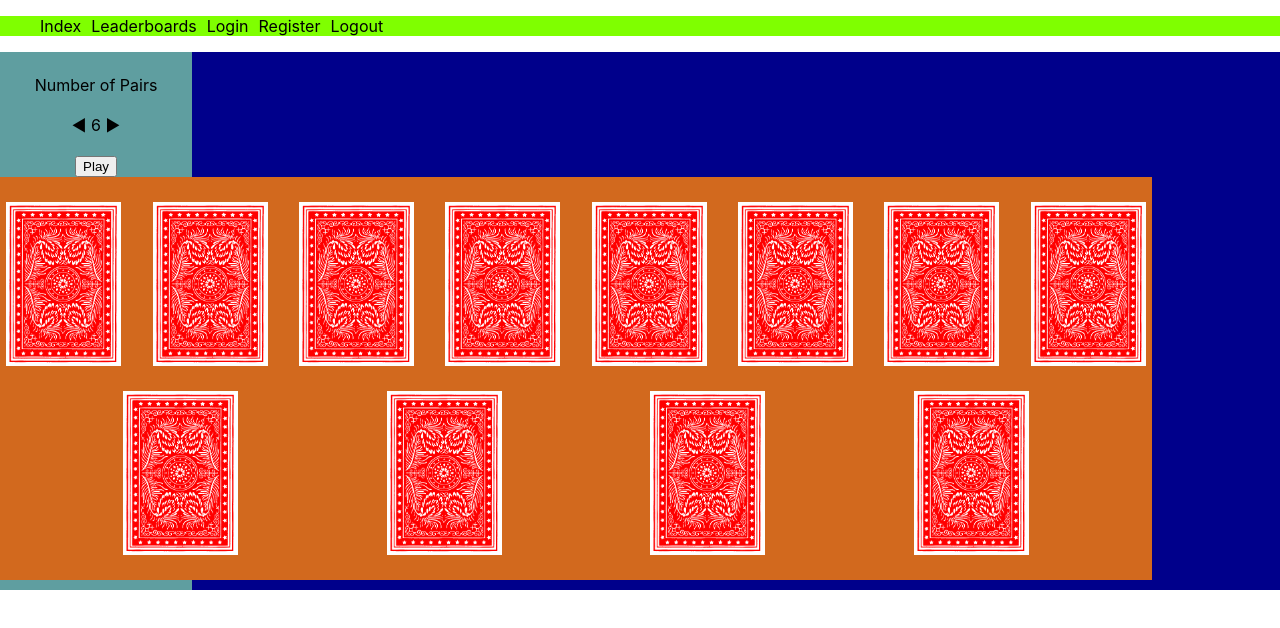
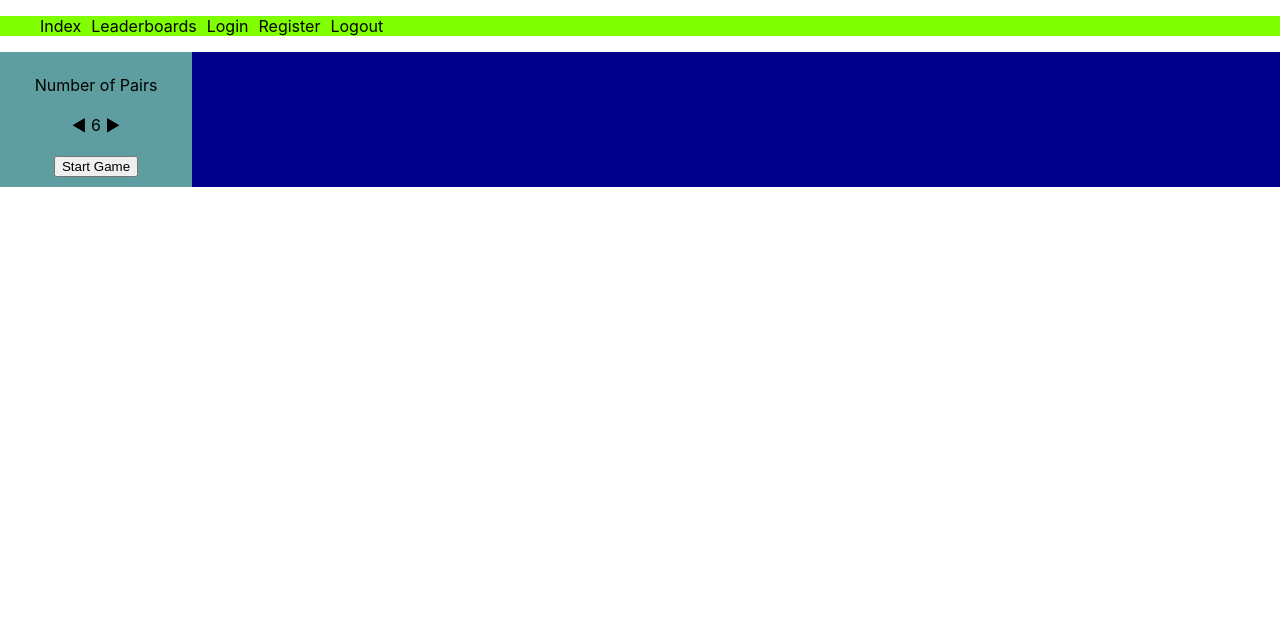
Before and after one commit to karim-pierre-zennoune/memory, a React (Create React App) app in the folder front/: page / in a window 1280 px wide. Shown: the top 628 px of the page. Built offline with nearby package versions, Linux system fonts and the light colour scheme.

Commit message:
working logic, TODO: scoring, CSS, everything backend

```diff
--- a/front/src/App.css
+++ b/front/src/App.css
@@ -1,42 +1,3 @@
-/* .App {
-  text-align: center;
-}
-
-.App-logo {
-  height: 40vmin;
-  pointer-events: none;
-}
-
-@media (prefers-reduced-motion: no-preference) {
-  .App-logo {
-    animation: App-logo-spin infinite 20s linear;
-  }
-}
-
-.App-header {
-  background-color: #282c34;
-  min-height: 100vh;
-  display: flex;
-  flex-direction: column;
-  align-items: center;
-  justify-content: center;
-  font-size: calc(10px + 2vmin);
-  color: white;
-}
-
-.App-link {
-  color: #61dafb;
-}
-
-@keyframes App-logo-spin {
-  from {
-    transform: rotate(0deg);
-  }
-  to {
-    transform: rotate(360deg);
-  }
-} */
-
 /* Navbar */
 
 .navbar {
@@ -113,3 +74,7 @@
   /* height: auto; */
   /* aspect-ratio: 2/1; */
 }
+
+.paired-fade {
+  opacity: 0.5;
+}
--- a/front/src/classes/Card.tsx
+++ b/front/src/classes/Card.tsx
@@ -1,6 +1,6 @@
 import Deck from "./Deck";
 
-enum CardState {
+export enum CardState {
   Hidden,
   Visible,
   Paired,
@@ -26,6 +26,10 @@ class Card {
     this.deck = deck;
   }
 
+  public getState(): CardState {
+    return this.state;
+  }
+
   public setHidden() {
     this.state = CardState.Hidden;
   }
@@ -38,7 +42,7 @@ class Card {
     this.state = CardState.Paired;
   }
 
-  public getImagePath() {
+  public getImagePath(): string {
     return this.state === CardState.Hidden ? this.backPath : this.frontPath;
   }
 
--- a/front/src/classes/Deck.tsx
+++ b/front/src/classes/Deck.tsx
@@ -13,6 +13,11 @@ class Deck {
       this.deck.push(new Card(CardNames[i], i * 2, i * 2 + 1, this));
       this.deck.push(new Card(CardNames[i], i * 2 + 1, i * 2, this));
     }
+    this.deck = this.shuffle(this.deck);
+  }
+
+  public getDeck(): Array<Card> {
+    return this.deck;
   }
 
   public getCurrentVisibleCount(): number {
@@ -23,10 +28,27 @@ class Deck {
     this.currentVisible.push(elem);
   }
 
-  public checkGameEnd(): void {
+  public checkGameEnd(): boolean {
     if (this.unpaired === 0) {
       //game ends. do things
+      console.log("win");
+      return true;
     }
+    return false;
+  }
+
+  public shuffle(arr: Array<Card>) {
+    let currentIndex = arr.length;
+
+    while (currentIndex != 0) {
+      let randomIndex = Math.floor(Math.random() * currentIndex);
+      currentIndex--;
+      [arr[currentIndex], arr[randomIndex]] = [
+        arr[randomIndex],
+        arr[currentIndex],
+      ];
+    }
+    return arr;
   }
 
   public checkPair(): void {
@@ -36,12 +58,17 @@ class Deck {
       this.currentVisible[0].setPaired();
       this.currentVisible[1].setPaired();
       this.unpaired--;
+      this.currentVisible.pop();
+      this.currentVisible.pop();
+      // this.checkGameEnd();
     } else {
-      this.currentVisible[0].setHidden();
-      this.currentVisible[1].setHidden();
+      setTimeout(() => {
+        this.currentVisible[0].setHidden();
+        this.currentVisible[1].setHidden();
+        this.currentVisible.pop();
+        this.currentVisible.pop();
+      }, 500);
     }
-    this.currentVisible.pop();
-    this.currentVisible.pop();
   }
 }
 
--- a/front/src/components/CardComponent.tsx
+++ b/front/src/components/CardComponent.tsx
@@ -1,48 +1,27 @@
 import { useState } from "react";
-
-export type CardState = "hidden" | "visible" | "paired";
+import Card, { CardState } from "../classes/Card";
+import Deck from "../classes/Deck";
 
 interface CardProps {
-  cardState: CardState;
-  visibleCount: number;
-  incrementCount: Function;
-  reveal: () => void;
+  key: number;
+  card: Card;
+  handleCardClic: Function;
 }
 
 function CardComponent(props: CardProps) {
-  // const [val, setVal] = useState<CardState>("hidden");
-
-  // function reveal() {
-  //   setVal("visible");
-  // }
-
-  if (props.cardState == "hidden") {
-    return (
-      <img
-        className="card"
-        onClick={props.reveal}
-        src="/assets/img/cards/card_back_red.png"
-        alt=""
-      />
-    );
-  } else if (props.cardState == "visible") {
-    return (
-      <img
-        className="card"
-        src="/assets/img/cards/queen_of_hearts2.png"
-        alt=""
-      />
-    );
-  } else {
-    //if paired, todo change css to grey paired card out
-    return (
-      <img
-        className="card"
-        src="/assets/img/cards/queen_of_hearts2.png"
-        alt=""
-      />
-    );
-  }
+  return (
+    <img
+      className={
+        props.card.getState() === CardState.Paired ? "card paired-fade" : "card"
+      }
+      onClick={() => {
+        props.card.handleClick();
+        props.handleCardClic();
+      }}
+      src={props.card.getImagePath()}
+      alt=""
+    />
+  );
 }
 
 export default CardComponent;
--- a/front/src/components/GameWindow.tsx
+++ b/front/src/components/GameWindow.tsx
@@ -1,53 +1,52 @@
 import { setConstantValue } from "typescript";
-import CardComponent, { CardState } from "./CardComponent";
-import { useState } from "react";
+import CardComponent from "./CardComponent";
+import { ReactElement, useState } from "react";
+import Deck from "../classes/Deck";
+import Card from "../classes/Card";
+import { GameState } from "./Menu";
 
 interface GameWindowProps {
   quantity: number;
+  gameState: GameState;
+  goScore: Function;
 }
 
 function GameWindow(props: GameWindowProps) {
-  console.log("pwet");
-  const result = [];
-  let qt: number = props.quantity;
-  const [visibleCount, setVisibleCount] = useState<number>(0);
+  const [deck, setDeck] = useState<Deck>(new Deck(props.quantity));
+  const [forceRerender, setForceRerender] = useState(0);
+  // const [isFinished, setIsFinished] = useState(false);
 
-  // const [val, setVal] = useState<CardState>("hidden");
+  let cards: Array<Card> = deck.getDeck();
+  let board: any[] = [];
+  let score = 0;
 
-  function incrementCount() {
-    setVisibleCount(visibleCount + 1);
+  function handleCardClic() {
+    if (deck.checkGameEnd()) {
+      // setIsFinished(true);
+      props.goScore();
+    }
+
+    setForceRerender(forceRerender + 1);
+    // setDeck(deck);
   }
 
-  function reveal() {
-    if (visibleCount >= 2) {
-      //too many revealed
-    } else {
-    }
-    // setVal("visible");
-  }
-
-  while (qt > 0) {
-    //prepare new card ?
-    result.push(
+  cards.forEach((card) => {
+    board.push(
       <CardComponent
-        cardState="hidden"
-        visibleCount={visibleCount}
-        incrementCount={incrementCount}
-        reveal={reveal}
+        key={card.getId()}
+        card={card}
+        handleCardClic={handleCardClic}
       />
     );
-    result.push(
-      <CardComponent
-        cardState="hidden"
-        visibleCount={visibleCount}
-        incrementCount={incrementCount}
-        reveal={reveal}
-      />
+  });
+
+  if (props.gameState === GameState.Score) {
+    return (
+      <section className="game-window"> You Win score is : {score}</section>
     );
-    qt--;
+  } else {
+    return <section className="game-window"> {board}</section>;
   }
-
-  return <section className="game-window"> {result}</section>;
 }
 
 export default GameWindow;
--- a/front/src/components/Menu.tsx
+++ b/front/src/components/Menu.tsx
@@ -1,8 +1,17 @@
 import { useState } from "react";
 import GameWindow from "./GameWindow";
 
+export enum GameState {
+  Menu,
+  Play,
+  Score,
+}
+
 function Menu() {
   const [val, setVal] = useState<number>(6);
+
+  const [gameState, setGameState] = useState<GameState>(GameState.Menu);
+  // const [playing, setPlaying] = useState<boolean>(false);
 
   function increment() {
     if (val < 12) {
@@ -16,11 +25,21 @@ function Menu() {
     }
   }
 
-  function play() {
-    //todo ?
-    // Deck constructor ?
+  function goPlay() {
+    // setPlaying(true);
+    setGameState(GameState.Play);
   }
 
+  function goMenu() {
+    setGameState(GameState.Menu);
+  }
+
+  function goScore() {
+    setGameState(GameState.Score);
+  }
+
+  {
+    if (gameState === GameState.Menu) {
       return (
         <section className="wrapper">
           <div className="number-picker">
@@ -29,11 +48,39 @@ function Menu() {
               <span onClick={decrement}>◀</span> {val}{" "}
               <span onClick={increment}>▶</span>
             </p>
-        <button onClick={play}>Play</button>
-        <GameWindow quantity={val} />
+            <button onClick={goPlay}>Start Game</button>
+          </div>
+        </section>
+      );
+    } else if (gameState === GameState.Play) {
+      return (
+        <section className="wrapper">
+          <div className="number-picker">
+            <button onClick={goMenu}>Forfeit</button>
+            <GameWindow
+              quantity={val}
+              gameState={gameState}
+              goScore={goScore}
+            />
+          </div>
+        </section>
+      );
+    } else {
+      return (
+        <section className="wrapper">
+          <div className="number-picker">
+            <p>Number of Pairs</p>
+            <p>
+              <span onClick={decrement}>◀</span> {val}{" "}
+              <span onClick={increment}>▶</span>
+            </p>
+            <button onClick={goPlay}>Start Game</button>
+            <GameWindow quantity={0} gameState={gameState} goScore={goScore} />
           </div>
         </section>
       );
     }
+  }
+}
 
 export default Menu;
```
Lines whose indentation alone changed are shown as unchanged.
